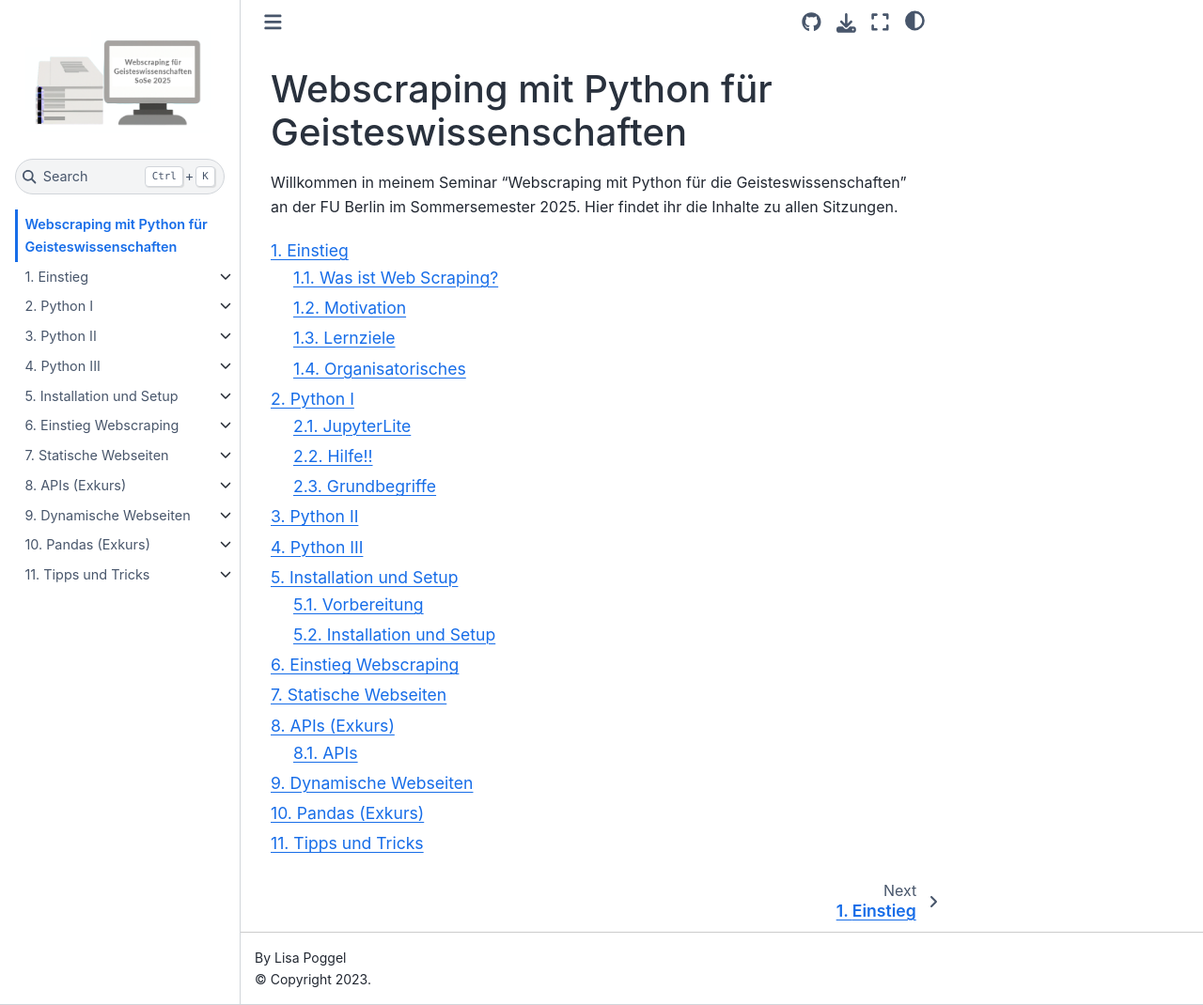
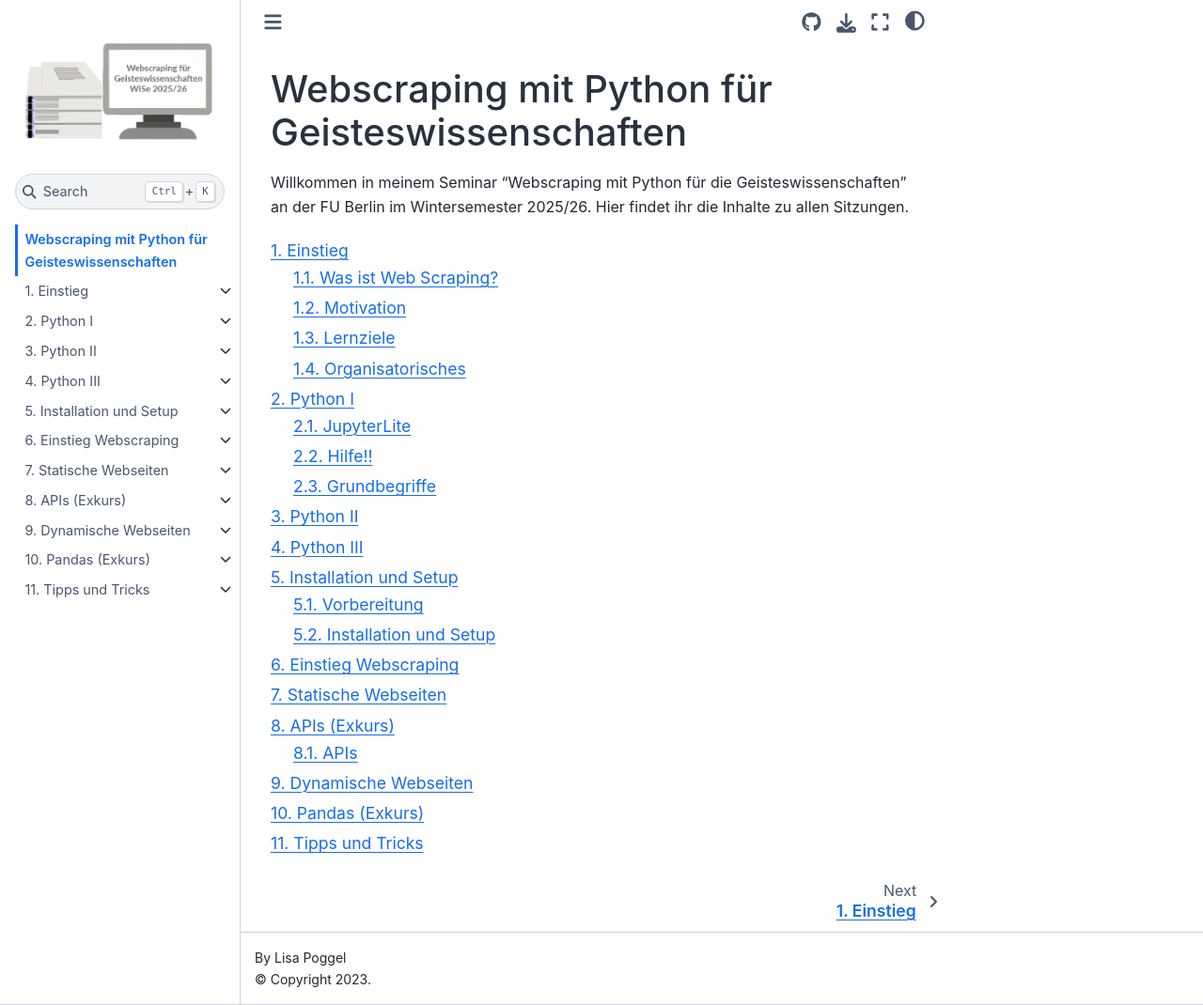
Before and after one commit to lipogg/webscraping-mit-python, a Jupyter Book: the page built from intro.md, in a window 1280 px wide and 1070 px high. Shown: the whole window at 94% size. Built offline with Jupyter Book 1.0.4 settings and Sphinx 7.4.7 and the Sphinx Book theme 1.1.4, drawn with Linux system fonts in a browser that asks for light colours; pages that are not in the unit, such as notebooks, are missing from menus; comment, search, counter and statistics services are not loaded.

Commit message:
update logo, intro

````diff
--- a/intro.md
+++ b/intro.md
@@ -1,6 +1,6 @@
 # Webscraping mit Python für Geisteswissenschaften
 
-Willkommen in meinem Seminar "Webscraping mit Python für die Geisteswissenschaften" an der FU Berlin im Sommersemester 2025. Hier findet ihr die Inhalte zu allen Sitzungen.
+Willkommen in meinem Seminar "Webscraping mit Python für die Geisteswissenschaften" an der FU Berlin im Wintersemester 2025/26. Hier findet ihr die Inhalte zu allen Sitzungen.
 
 
 ```{tableofcontents}
````
Also changed, not shown: logo.png.
